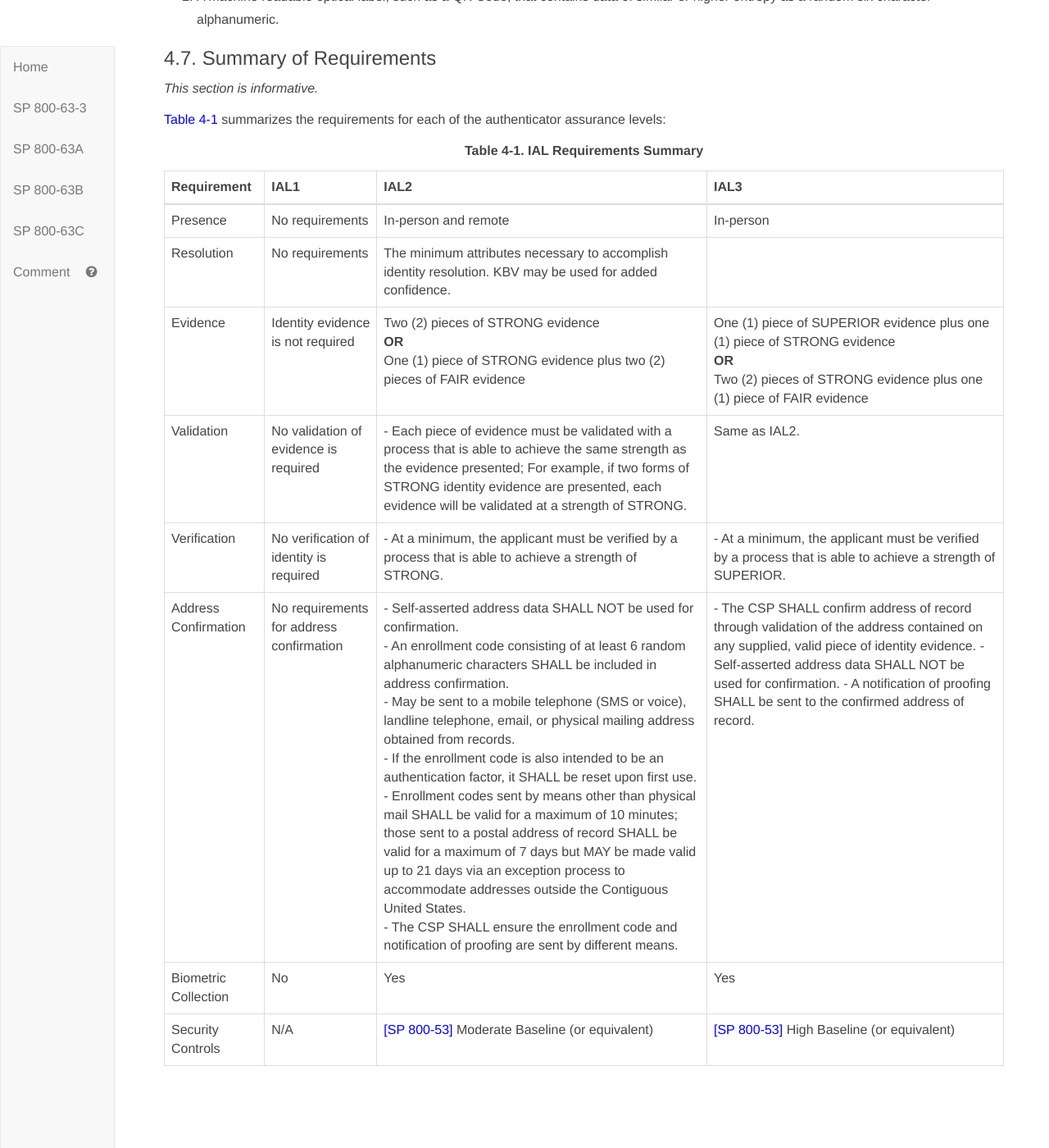
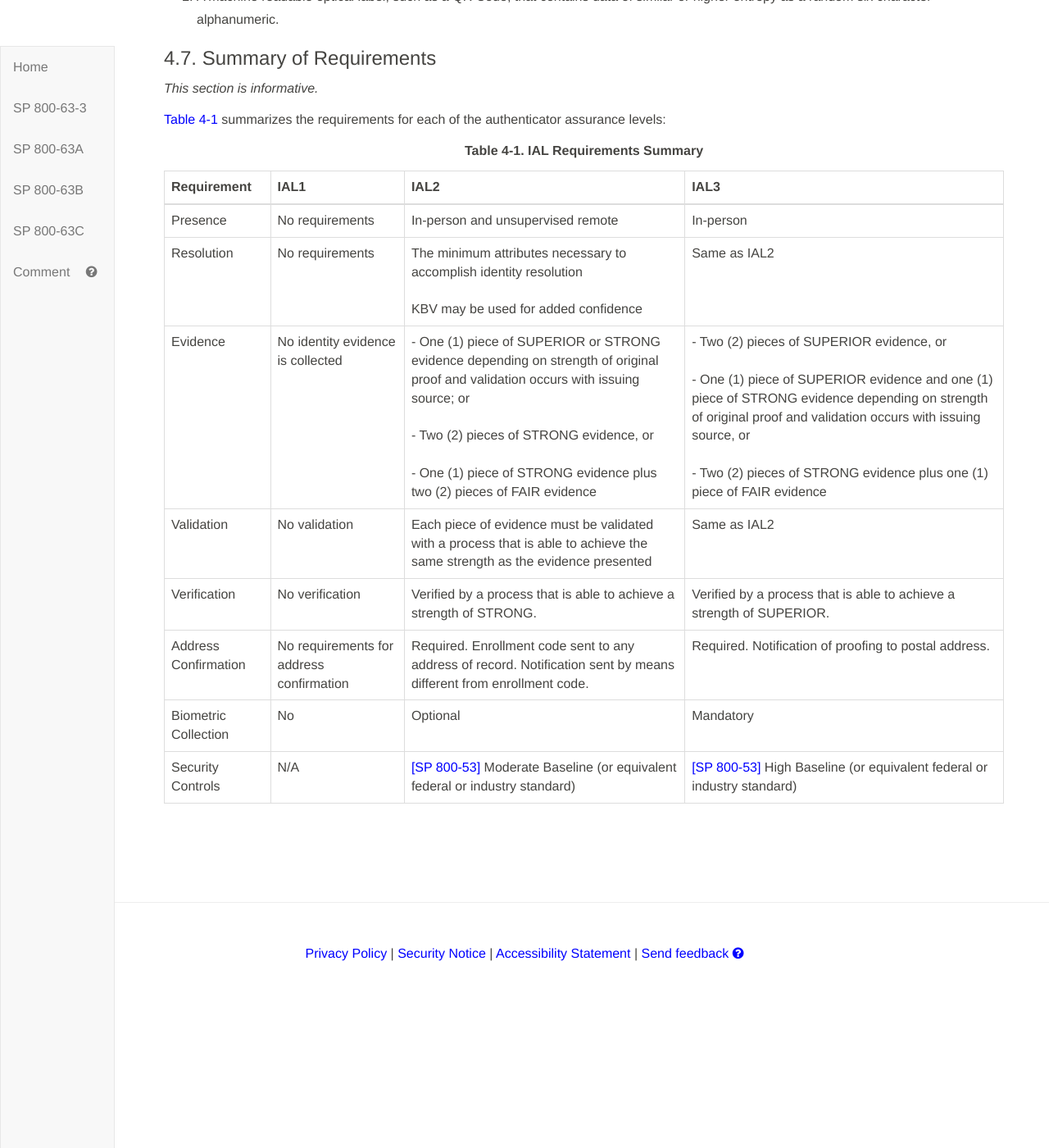
Before and after one commit to usnistgov/800-63-3, a Jekyll site: the page built from sp800-63a/sec4_ial.md, in a window 1280 px wide and 1400 px high, scrolled down 7804 px. Shown: the whole window at 82% size. Built offline with Jekyll 4.4.1, drawn with Linux system fonts in a browser that asks for light colours; our own code applies the rules of GitHub Pages for plain Markdown files; after the commit the page ends 8981 px from its top, so only the background shows below that.

Commit message:
Closes #669 Closes #670 Closes #750

```diff
--- a/sp800-63a/sec4_ial.md
+++ b/sp800-63a/sec4_ial.md
@@ -255,11 +255,11 @@ _This section is informative._
 
 Requirement | IAL1 | IAL2 | IAL3
 ------------|-------|-------|-------
-Presence|No requirements|In-person and remote|In-person
-Resolution|No requirements|The minimum attributes necessary to accomplish identity resolution. KBV may be used for added confidence.||
-Evidence|Identity evidence is not required|Two (2) pieces of STRONG evidence<br>**OR**<br>One (1) piece of STRONG evidence plus two (2) pieces of FAIR evidence|One (1) piece of SUPERIOR evidence plus one (1) piece of STRONG evidence<br>**OR**<br>Two (2) pieces of STRONG evidence plus one (1) piece of FAIR evidence
-Validation|No validation of evidence is required|- Each piece of evidence must be validated with a process that is able to achieve the same strength as the evidence presented; For example, if two forms of STRONG identity evidence are presented, each evidence will be validated at a strength of STRONG.|Same as IAL2.
-Verification| No verification of identity is required |- At a minimum, the applicant must be verified by a process that is able to achieve a strength of STRONG.|- At a minimum, the applicant must be verified by a process that is able to achieve a strength of SUPERIOR.<br>
-Address Confirmation|No requirements for address confirmation|- Self-asserted address data SHALL NOT be used for confirmation.<br>- An enrollment code consisting of at least 6 random alphanumeric characters SHALL be included in address confirmation.<br>- May be sent to a mobile telephone (SMS or voice), landline telephone, email, or physical mailing address obtained from records.<br>- If the enrollment code is also intended to be an authentication factor, it SHALL be reset upon first use.<br>- Enrollment codes sent by means other than physical mail SHALL be valid for a maximum of 10 minutes; those sent to a postal address of record SHALL be valid for a maximum of 7 days but MAY be made valid up to 21 days via an exception process to accommodate addresses outside the Contiguous United States.  <br> - The CSP SHALL ensure the enrollment code and notification of proofing are sent by different means.|- The CSP SHALL confirm address of record through validation of the address contained on any supplied, valid piece of identity evidence. - Self-asserted address data SHALL NOT be used for confirmation. - A notification of proofing SHALL be sent to the confirmed address of record.
-Biometric Collection|No|Yes|Yes|
-Security Controls|N/A|[[SP 800-53]](#SP800-53) Moderate Baseline (or equivalent)|[[SP 800-53]](#SP800-53) High Baseline (or equivalent)
+Presence|No requirements|In-person and unsupervised remote|In-person
+Resolution|No requirements|The minimum attributes necessary to accomplish identity resolution<br><br>KBV may be used for added confidence| Same as IAL2
+Evidence|No identity evidence is collected| - One (1) piece of SUPERIOR or STRONG evidence depending on strength of original proof and validation occurs with issuing source; or<br><br>- Two (2) pieces of STRONG evidence, or <br><br> - One (1) piece of STRONG evidence plus two (2) pieces of FAIR evidence|- Two (2) pieces of SUPERIOR evidence, or<br><br> - One (1) piece of SUPERIOR evidence and one (1) piece of STRONG evidence depending on strength of original proof and validation occurs with issuing source, or<br><br> - Two (2) pieces of STRONG evidence plus one (1) piece of FAIR evidence
+Validation|No validation|Each piece of evidence must be validated with a process that is able to achieve the same strength as the evidence presented|Same as IAL2
+Verification| No verification |Verified by a process that is able to achieve a strength of STRONG.|Verified by a process that is able to achieve a strength of SUPERIOR.<br>
+Address Confirmation|No requirements for address confirmation|Required. Enrollment code sent to any address of record.  Notification sent by means different from enrollment code.|Required. Notification of proofing to postal address.
+Biometric Collection|No|Optional|Mandatory
+Security Controls|N/A|[[SP 800-53]](#SP800-53) Moderate Baseline (or equivalent federal or industry standard)|[[SP 800-53]](#SP800-53) High Baseline (or equivalent federal or industry standard)
```
